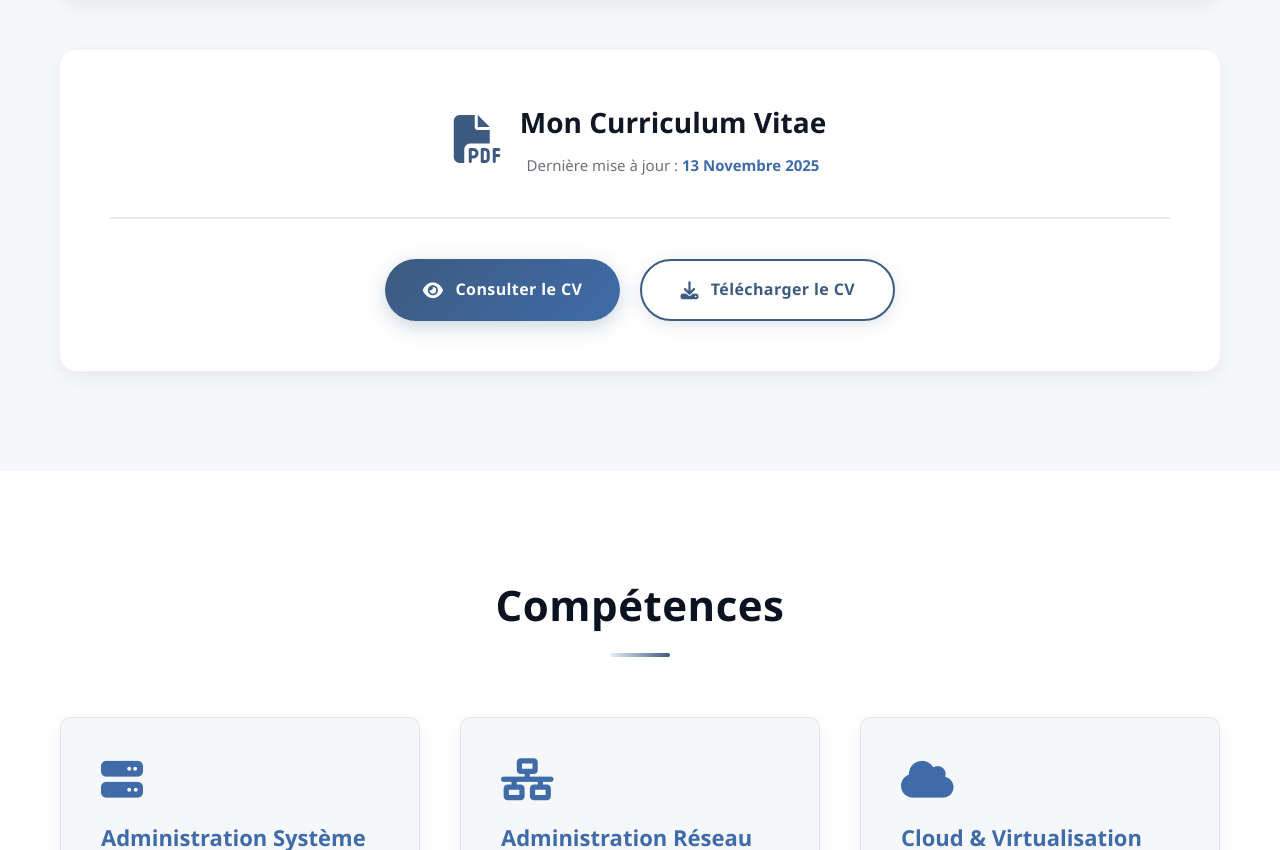
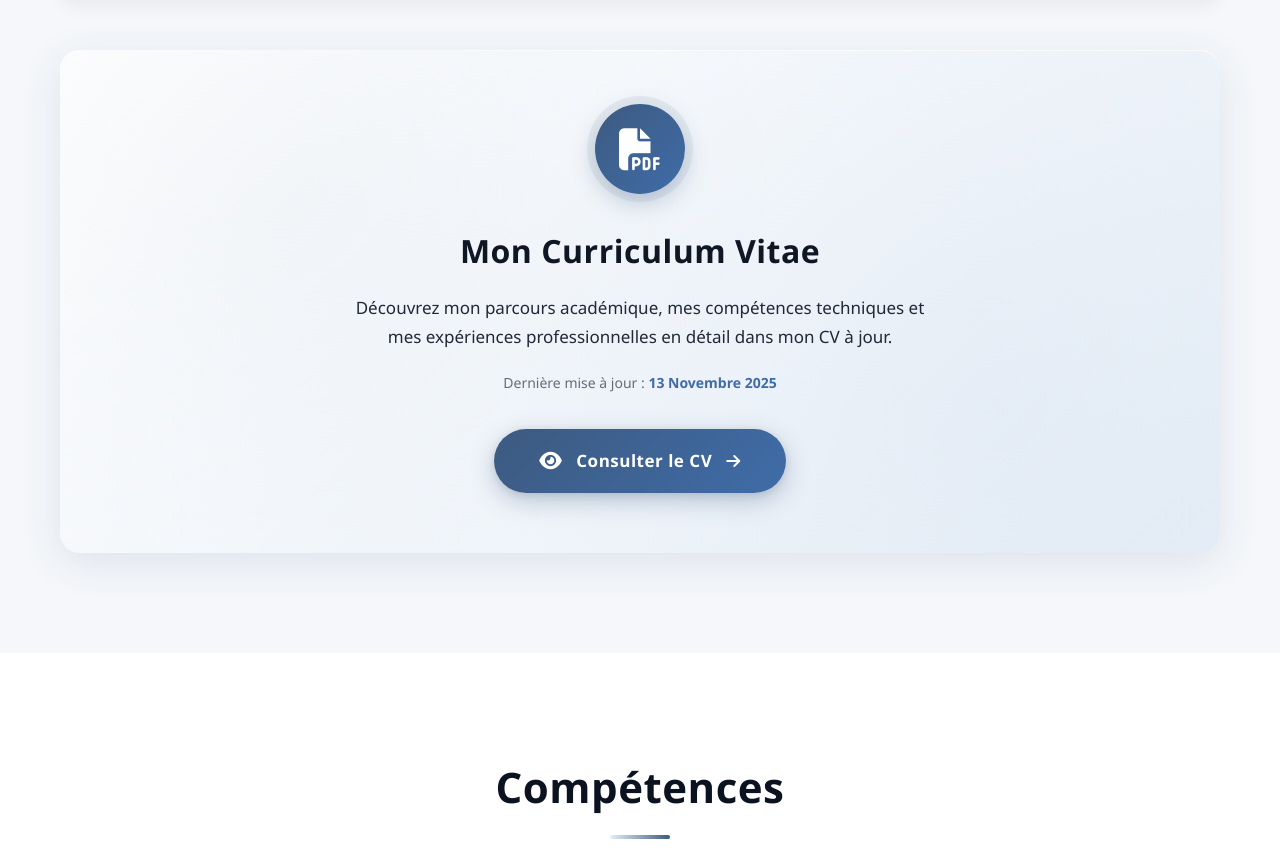
Before and after one commit to Halid13/portofolio, a plain HTML site: page index.html in a window 1280 px wide. Shown: the part 1473-2323 px from the top of the page. Drawn offline with nearby package versions, Linux system fonts and the light colour scheme.

Commit message:
modify the about me v0.2

```diff
--- a/index.html
+++ b/index.html
@@ -179,27 +179,25 @@
 
             <!-- Section CV -->
             <div class="about-cv">
-                <div class="cv-header">
-                    <div class="cv-title-group">
-                        <i class="fas fa-file-pdf"></i>
-                        <div>
-                            <h3>Mon Curriculum Vitae</h3>
-                            <p class="cv-date">Dernière mise à jour : <strong>13 Novembre 2025</strong></p>
-                        </div>
-                    </div>
+                <div class="cv-icon-wrapper">
+                    <i class="fas fa-file-pdf"></i>
                 </div>
+                <h3 class="cv-title">Mon Curriculum Vitae</h3>
+                <p class="cv-description">
+                    Découvrez mon parcours académique, mes compétences techniques et mes expériences professionnelles
+                    en détail dans mon CV à jour.
+                </p>
+                <p class="cv-date">Dernière mise à jour : <strong>13 Novembre 2025</strong></p>
 
-                <!-- Boutons d'action pour le CV -->
-                <div class="cv-actions">
-                    <a href="cv/Mohamed_ONIFADE_CV.pdf" target="_blank" rel="noopener noreferrer" class="btn-cv-view">
+                <a href="cv/Mohamed_ONIFADE_CV.pdf" target="_blank" rel="noopener noreferrer" class="btn-cv-view">
+                    <span class="btn-cv-icon">
                         <i class="fas fa-eye"></i>
-                        <span>Consulter le CV</span>
-                    </a>
-                    <a href="cv/Mohamed_ONIFADE_CV.pdf" download class="btn-cv-download">
-                        <i class="fas fa-download"></i>
-                        <span>Télécharger le CV</span>
-                    </a>
-                </div>
+                    </span>
+                    <span class="btn-cv-text">Consulter le CV</span>
+                    <span class="btn-cv-arrow">
+                        <i class="fas fa-arrow-right"></i>
+                    </span>
+                </a>
             </div>
         </div>
     </section>
--- a/styles.css
+++ b/styles.css
@@ -687,47 +687,84 @@ body {
     font-weight: 600;
 }
 
-/* Section CV */
+/* Section CV - Design épuré et moderne */
 .about-cv {
-    background: var(--bg-primary);
-    border-radius: 16px;
-    padding: 50px;
-    box-shadow: var(--shadow);
+    background: linear-gradient(135deg, var(--bg-primary) 0%, var(--accent-light) 100%);
+    border-radius: 20px;
+    padding: 60px 50px;
+    box-shadow:
+        0 10px 40px rgba(61, 90, 128, 0.12),
+        inset 0 1px 0 rgba(255, 255, 255, 0.8);
     text-align: center;
+    position: relative;
+    overflow: hidden;
 }
 
-.cv-header {
-    display: flex;
-    flex-direction: column;
-    align-items: center;
-    margin-bottom: 40px;
-    padding-bottom: 30px;
-    border-bottom: 2px solid var(--border-color);
+/* Effet de texture subtile en arrière-plan */
+.about-cv::before {
+    content: '';
+    position: absolute;
+    inset: 0;
+    background-image:
+        radial-gradient(circle at 20% 30%, rgba(61, 90, 128, 0.04) 0%, transparent 50%),
+        radial-gradient(circle at 80% 70%, rgba(63, 108, 168, 0.04) 0%, transparent 50%);
+    pointer-events: none;
 }
 
-.cv-title-group {
-    display: flex;
-    align-items: center;
-    gap: 18px;
-    margin-bottom: 10px;
+.about-cv > * {
+    position: relative;
+    z-index: 1;
 }
 
-.cv-title-group i {
-    font-size: 48px;
-    color: var(--accent-color);
+/* Icône PDF centrale avec animation */
+.cv-icon-wrapper {
+    display: inline-flex;
+    align-items: center;
+    justify-content: center;
+    width: 90px;
+    height: 90px;
+    background: linear-gradient(135deg, var(--accent-color), var(--secondary-color));
+    border-radius: 50%;
+    margin-bottom: 25px;
+    box-shadow:
+        0 8px 25px rgba(61, 90, 128, 0.3),
+        0 0 0 8px rgba(61, 90, 128, 0.08);
+    animation: cvIconFloat 4s ease-in-out infinite;
 }
 
-.cv-title-group h3 {
-    font-size: 28px;
+.cv-icon-wrapper i {
+    font-size: 42px;
+    color: var(--bg-primary);
+}
+
+@keyframes cvIconFloat {
+    0%, 100% { transform: translateY(0px); }
+    50% { transform: translateY(-8px); }
+}
+
+/* Titre */
+.cv-title {
+    font-size: 32px;
     color: var(--primary-color);
     font-weight: 700;
-    margin: 0 0 8px 0;
+    margin: 0 0 18px 0;
+    letter-spacing: 0.5px;
 }
 
+/* Description introductive */
+.cv-description {
+    font-size: 17px;
+    line-height: 1.7;
+    color: var(--text-light);
+    max-width: 600px;
+    margin: 0 auto 20px;
+}
+
+/* Date de mise à jour */
 .cv-date {
-    font-size: 15px;
+    font-size: 14px;
     color: var(--text-muted);
-    margin: 0;
+    margin: 0 0 35px 0;
 }
 
 .cv-date strong {
@@ -735,70 +772,86 @@ body {
     font-weight: 600;
 }
 
-/* Boutons d'action CV */
-.cv-actions {
-    display: flex;
-    gap: 20px;
-    justify-content: center;
-    flex-wrap: wrap;
-}
-
-.btn-cv-view,
-.btn-cv-download {
+/* Bouton principal avec effets avancés */
+.btn-cv-view {
     display: inline-flex;
     align-items: center;
-    gap: 12px;
-    padding: 16px 38px;
+    gap: 14px;
+    padding: 18px 45px;
+    background: linear-gradient(135deg, var(--accent-color), var(--secondary-color));
+    color: var(--bg-primary);
     border-radius: 100px;
     text-decoration: none;
     font-weight: 600;
-    font-size: 16px;
-    transition: all 0.35s cubic-bezier(0.4, 0, 0.2, 1);
-    letter-spacing: 0.4px;
+    font-size: 17px;
+    letter-spacing: 0.5px;
+    box-shadow:
+        0 8px 25px rgba(61, 90, 128, 0.3),
+        0 2px 10px rgba(11, 18, 32, 0.1);
+    transition: all 0.4s cubic-bezier(0.4, 0, 0.2, 1);
+    position: relative;
+    overflow: hidden;
 }
 
-.btn-cv-view {
-    background: linear-gradient(135deg, var(--accent-color), var(--secondary-color));
-    color: var(--bg-primary);
-    box-shadow: 0 6px 20px rgba(61, 90, 128, 0.25);
+/* Effet de brillance au survol */
+.btn-cv-view::before {
+    content: '';
+    position: absolute;
+    top: 0;
+    left: -100%;
+    width: 100%;
+    height: 100%;
+    background: linear-gradient(90deg, transparent, rgba(255, 255, 255, 0.3), transparent);
+    transition: left 0.6s ease;
+}
+
+.btn-cv-view:hover::before {
+    left: 100%;
 }
 
 .btn-cv-view:hover {
-    transform: translateY(-4px) scale(1.02);
+    transform: translateY(-5px) scale(1.03);
     box-shadow:
-        0 12px 35px rgba(61, 90, 128, 0.35),
-        0 0 0 4px rgba(61, 90, 128, 0.1);
+        0 15px 40px rgba(61, 90, 128, 0.4),
+        0 4px 16px rgba(11, 18, 32, 0.15),
+        0 0 0 6px rgba(61, 90, 128, 0.12);
 }
 
-.btn-cv-download {
-    background: rgba(255, 255, 255, 0.7);
-    backdrop-filter: blur(10px);
-    color: var(--accent-color);
-    border: 2px solid var(--accent-color);
-    box-shadow: 0 4px 16px rgba(61, 90, 128, 0.15);
+.btn-cv-view:active {
+    transform: translateY(-3px) scale(1.01);
 }
 
-.btn-cv-download:hover {
-    background: linear-gradient(135deg, var(--accent-light), rgba(255, 255, 255, 0.9));
-    color: var(--secondary-color);
-    border-color: var(--secondary-color);
-    transform: translateY(-4px) scale(1.02);
-    box-shadow:
-        0 12px 30px rgba(63, 108, 168, 0.25),
-        0 0 0 4px rgba(63, 108, 168, 0.08);
+/* Icône œil */
+.btn-cv-icon {
+    display: flex;
+    align-items: center;
+    justify-content: center;
+    font-size: 20px;
 }
 
-.btn-cv-view i,
-.btn-cv-download i {
-    font-size: 18px;
+/* Texte du bouton */
+.btn-cv-text {
+    font-weight: 700;
 }
 
-/* Ancien bouton download (désactivé) */
-.btn-download {
-    display: none;
+/* Flèche animée */
+.btn-cv-arrow {
+    display: flex;
+    align-items: center;
+    font-size: 16px;
+    transition: transform 0.4s cubic-bezier(0.4, 0, 0.2, 1);
 }
 
-/* Aperçu CV et fallback (désactivés) */
+.btn-cv-view:hover .btn-cv-arrow {
+    transform: translateX(5px);
+}
+
+/* Ancien styles (désactivés) */
+.cv-header,
+.cv-title-group,
+.cv-actions,
+.btn-cv-download,
+.btn-download,
 .cv-preview,
 .cv-fallback {
     display: none;
```
